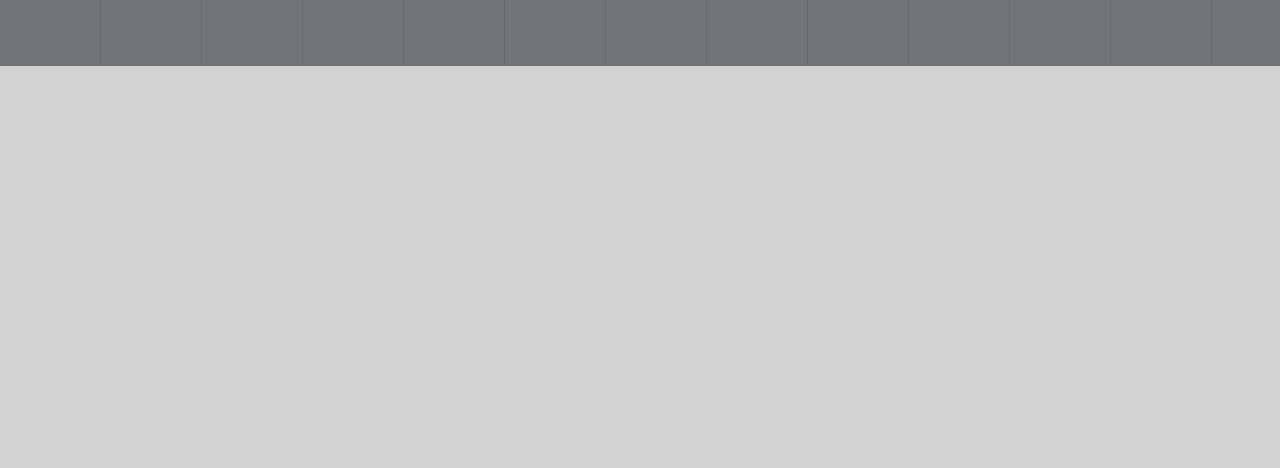
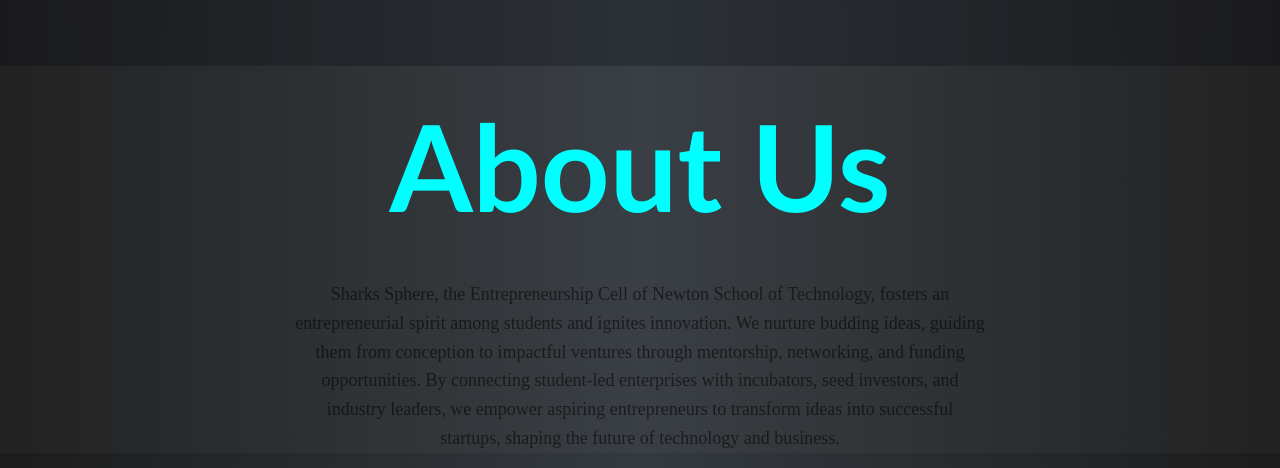
Before and after one commit to SaadArqam/E-cell, a plain HTML site: page index.html in a window 1280 px wide. Shown: the part 834-1302 px from the top of the page. Before the commit the page ends 900 px from the top, so only its background shows below. Drawn offline with nearby package versions, Linux system fonts and the light colour scheme; a web font is replaced by a local one.

Commit message:
About us

```diff
--- a/index.html
+++ b/index.html
@@ -12,7 +12,7 @@
 <header id="myHeader" class="">
 	<nav>
 		<a href="#vision">Home</a>
-		<a href="#knowledge">Knowledge</a>
+		<a href="#about">about</a>
 		<a href="#space">Space</a>
 		<a href="#future">Future</a>
 		<button id="openmenu">
@@ -26,17 +26,25 @@
         <h1><span style="font-size: 20px;margin-left: 43.5%;color: #d8ecf8;">NST presents<br></span>Shark's Sphere<br><span style="font-size: 20px;margin-left: 43.5%;color: #d8ecf8;">From Vision to Venture!</span></h1>
     </section>
 
-	<!-- <section id="knowledge">
-		<h1>Knowledge.</h1>
+	<section id="about">
+		<h1 id="About">About Us</h1>
+		<!-- <h1>About Us</h1> -->
+		<p>Sharks Sphere, the Entrepreneurship Cell of Newton School of Technology, fosters an<br>
+			entrepreneurial spirit among students and ignites innovation. We nurture budding ideas, guiding<br>
+			them from conception to impactful ventures through mentorship, networking, and funding<br>
+			opportunities. By connecting student-led enterprises with incubators, seed investors, and<br>
+			industry leaders, we empower aspiring entrepreneurs to transform ideas into successful<br>
+			startups, shaping the future of technology and business.<br>
+		</p>
 	</section>
-	<section id="space">
+	<!-- <section id="space"  style="background: #05060f linear-gradient(0deg,rgba(216,236,248,.06),rgba(152,192,239,.06));">
 		<h1>Space.</h1>
 	</section>
 	<section id="future">
 		<h1>Future.</h1>
-	</section>
+	</section>  -->
 </div>
- partial -->
+
   <script  src="script.js"></script>
 
 </body>
--- a/style.css
+++ b/style.css
@@ -4,8 +4,10 @@ body {
     color: #bad6f7;
     /* background: #000; */
     /* background: red; */
-    background-color: #D2D2D2;
-    background-image:
+    /* background-color: #D2D2D2; */
+    background: linear-gradient(to right, #1c1c1c, #343a40, #1c1c1c);
+
+    /* background-image:
     repeating-linear-gradient(
         to right, transparent 0 100px,
         #25283b22 100px 101px
@@ -13,7 +15,7 @@ body {
     repeating-linear-gradient(
         to bottom, transparent 0 100px,
         #25283b22 100px 101px
-    );
+    ); */
     font-size: 18px;
     font-weight: 400;
     font-family: hubot-sans !important;
@@ -36,14 +38,16 @@ body {
     transform: scale(1.2);
   }
 
-  section {
+  #vision{
     display: flex;
     min-height: 100vh;
     padding: 50px;
     justify-content: center;
     align-items: center;
-    background: #222;
-    color: #bad6f7;
+    /* background: #222; */
+    background: linear-gradient(to right, #1c1c1c, #343a40, #1c1c1c);
+
+    color: #6782a2;
     position: relative;
   }
   section:after {
@@ -51,8 +55,8 @@ body {
     position: absolute;
     left: 0;
     top: 0;
-    /* background: #000; */
-    background-color: #D2D2D2;
+
+    /* background-color: #D2D2D2;
     background-image:
     repeating-linear-gradient(
         to right, transparent 0 100px,
@@ -71,7 +75,9 @@ body {
     repeating-linear-gradient(
         to bottom, transparent 0 100px,
         #25283b22 100px 101px
-    );
+    ); */
+    background: linear-gradient(to right, #1c1c1c, #343a40, #1c1c1c);
+
     opacity: 0.5;
     height: 100%;
     width: 100%;
@@ -113,7 +119,9 @@ body {
     width: 500px;
     margin: 0 auto;
     top: 50px;
-    background-color: rgba(255, 255, 255, 0.05);
+    /* background-color: rgba(255, 255, 255, 0.05); */
+    background: linear-gradient(to right, #1c1c1c, #343a40, #1c1c1c);
+
     border-radius: 200px;
     z-index: 9;
     -webkit-backdrop-filter: blur(5px);
@@ -198,3 +206,15 @@ body {
     transform: scale(0.3);
     transition-delay: 0.2s;
   }
+
+
+  #About{
+    font-family: 'Gill Sans', 'Gill Sans MT', Calibri, 'Trebuchet MS', sans-serif;
+    color: aqua;
+    text-align: center;
+    margin-top: 0.5vh;
+  }
+  p{
+    color: black;
+    text-align: center;
+  }
```
